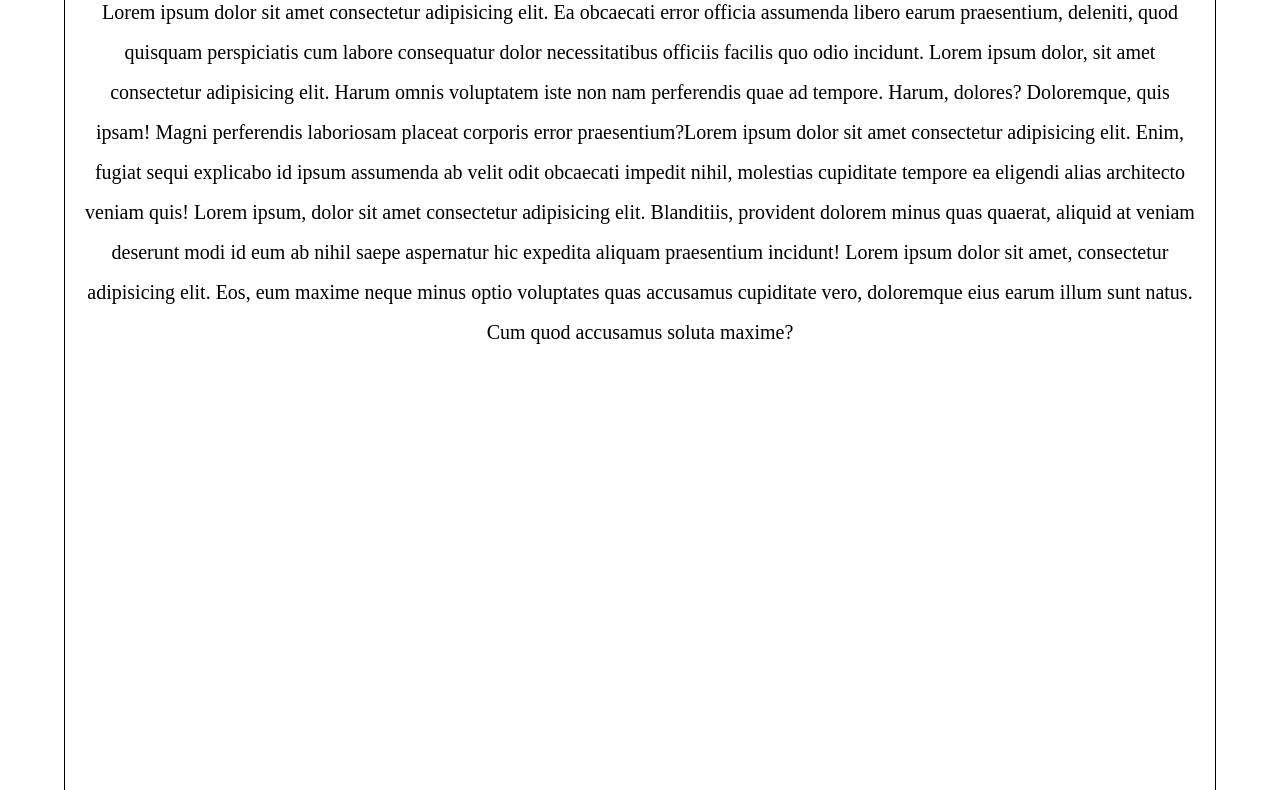
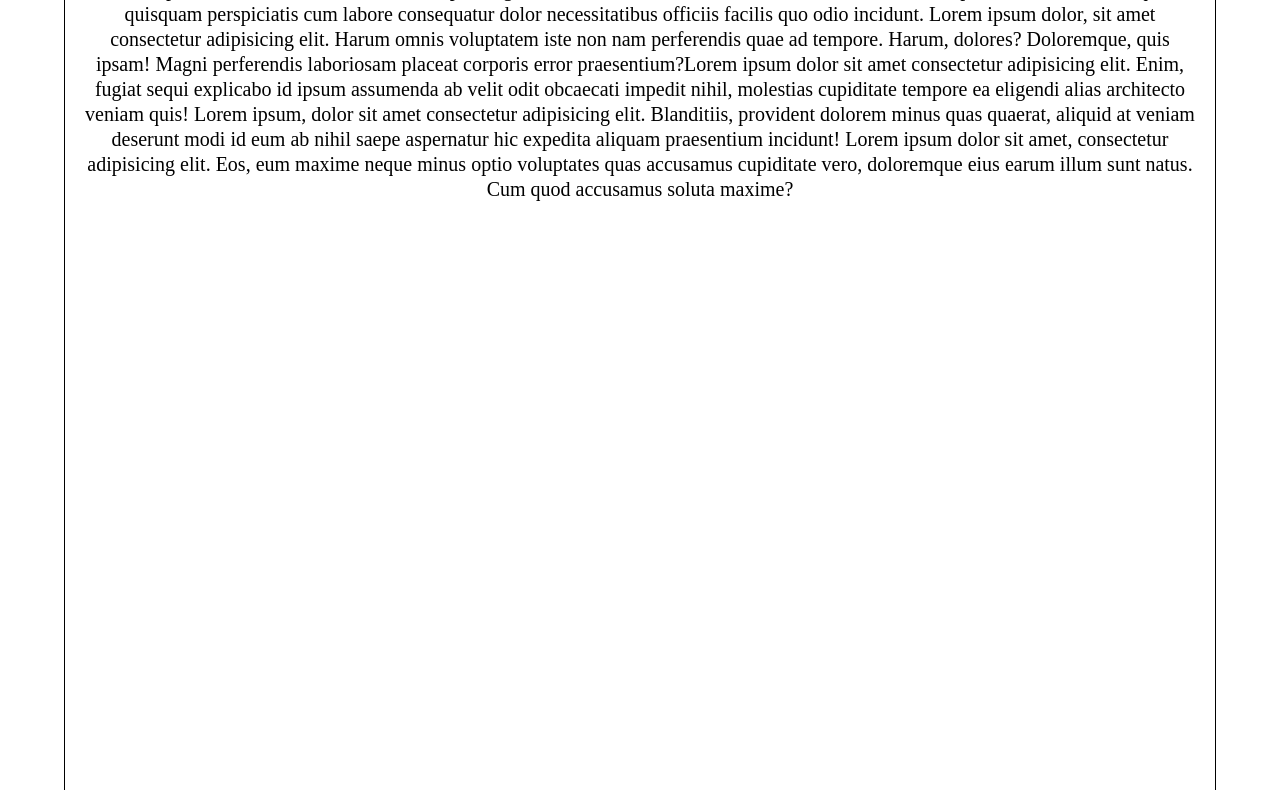
Before and after one commit to nkryu/menu, a plain HTML site: page index.html in a window 1280 px wide. Shown: the part 237-1027 px from the top of the page. Drawn offline with Linux system fonts and the light colour scheme.

Commit message:
Update style.css

```diff
--- a/style.css
+++ b/style.css
@@ -92,7 +92,7 @@ main section{
   padding:0 20px 20px;
   height: 1000px;
   font-size: 20px;
-  line-height: 40px;
+  line-height: 25px;
 }
 
 main section h1{
```
